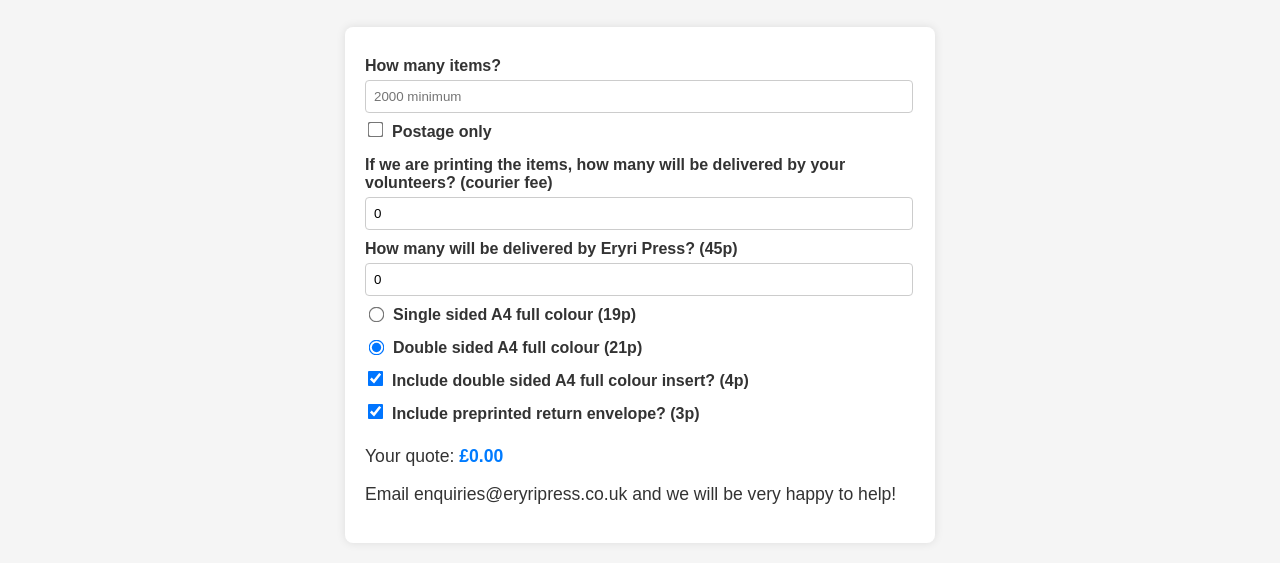
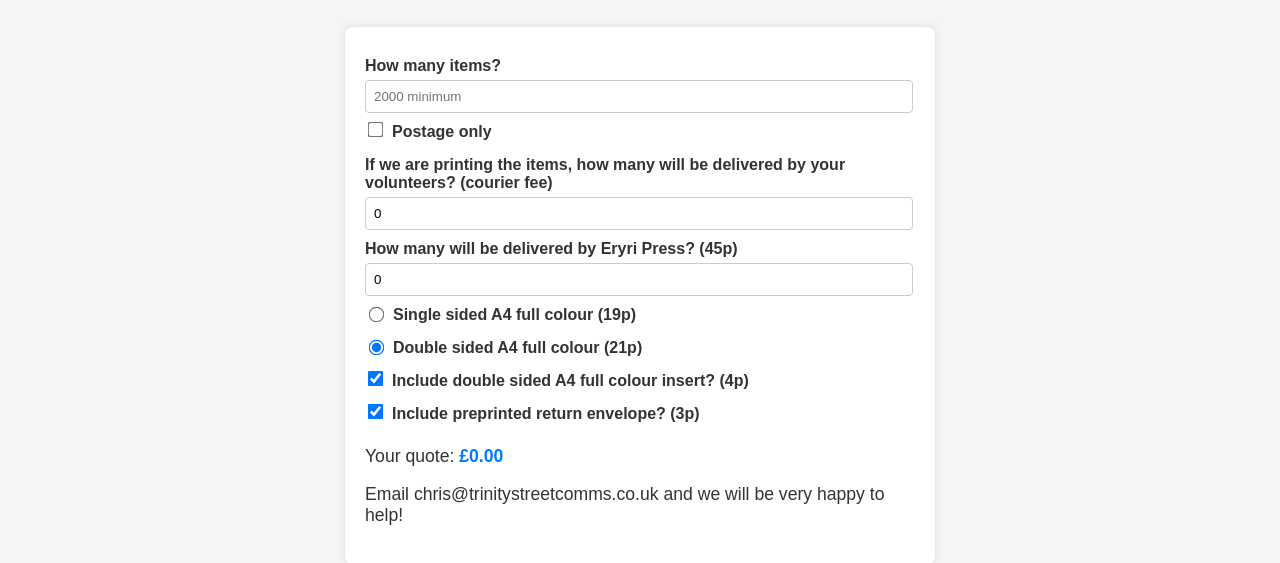
Before and after one commit to jamietwells/eryripress, a plain HTML site: page index.html in a window 1280 px wide. Shown: the part 203-766 px from the top of the page. Drawn offline with Linux system fonts and the light colour scheme.

Commit message:
Update index.html

```diff
--- a/index.html
+++ b/index.html
@@ -55,7 +55,7 @@
         </div>
 
         <p>Your quote: <span id="total">£0.00</span></p>
-        <p>Email enquiries@eryripress.co.uk and we will be very happy to help!</p>
+        <p>Email chris@trinitystreetcomms.co.uk and we will be very happy to help!</p>
     </form>
 
 </body>
```
